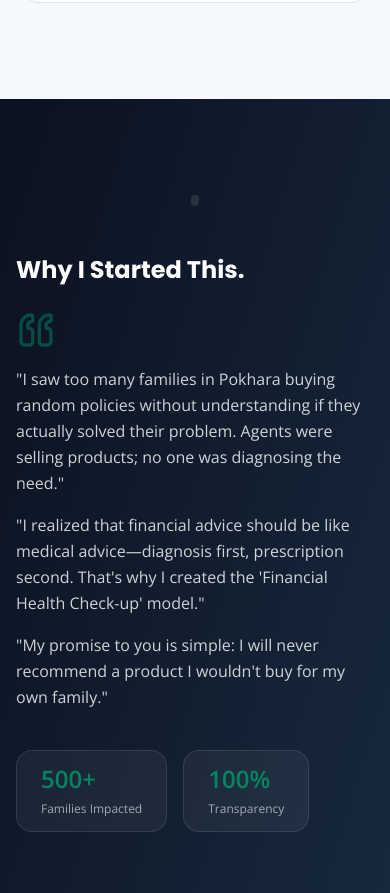
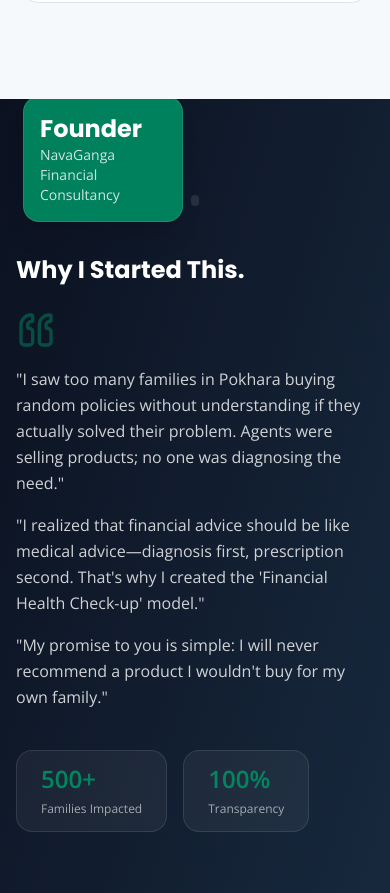
Before and after one commit to Rojal604/nawa, a Next.js app: page /about in a window 390 px wide. Shown: the part 3671-4564 px from the top of the page. Built offline with nearby package versions, Linux system fonts and the light colour scheme.

Commit message:
fix: founder image visibility on mobile

```diff
--- a/components/about/founder-story.tsx
+++ b/components/about/founder-story.tsx
@@ -18,12 +18,13 @@
                         initial={{ opacity: 0, scale: 0.9 }}
                         whileInView={{ opacity: 1, scale: 1 }}
                         transition={{ duration: 0.6 }}
+                        viewport={{ once: true }}
                         className="relative mx-auto lg:mx-0"
                     >
                         <div className="w-full max-w-md aspect-[3/4] rounded-3xl overflow-hidden border-4 border-white/10 relative shadow-2xl">
                             <Image src={getAssetPath("/founder-professional.png")} alt="Founder of NavaGanga" fill className="object-cover" />
                         </div>
-                        <div className="absolute -bottom-6 -right-6 w-48 bg-accent p-6 rounded-2xl shadow-xl hidden sm:block">
+                        <div className="absolute -bottom-4 right-4 sm:-bottom-6 sm:-right-6 w-40 sm:w-48 bg-accent/95 backdrop-blur shadow-xl p-4 sm:p-6 rounded-2xl border border-white/10">
                             <p className="font-heading font-bold text-2xl text-white">Founder</p>
                             <p className="text-white/80 text-sm">NavaGanga Financial Consultancy</p>
                         </div>
```
